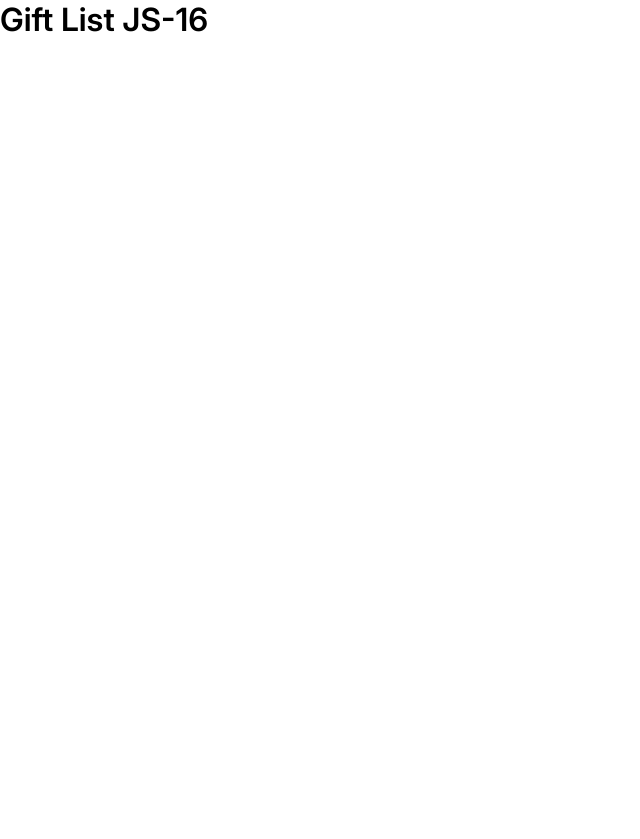
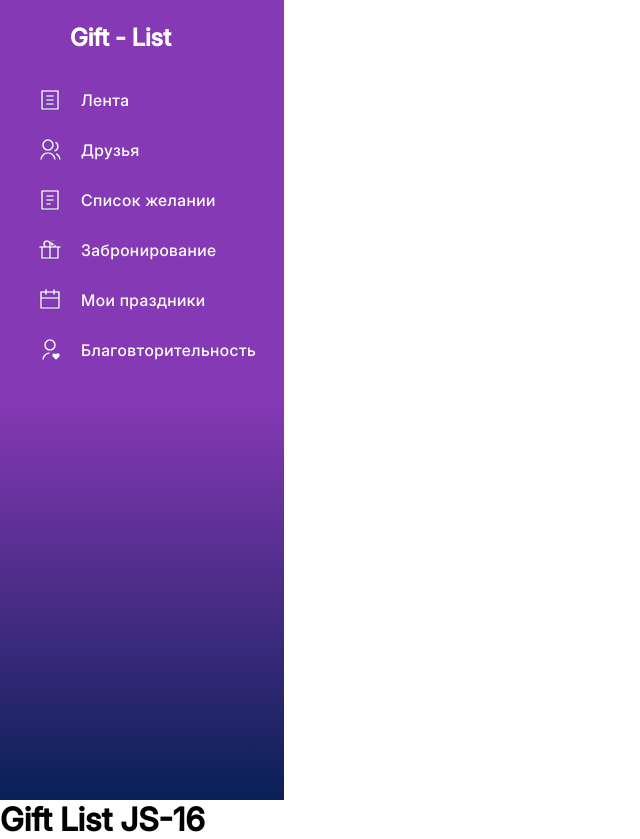
Before and after one commit to peaksoft-school/Gift-list-js16-day-, a React (Vite) app: page / in a window 1280 px wide. Shown: the whole page, without its empty margins (0-640 px from the left). Before the commit the page ends 800 px from the top, so only its background shows below. Built offline with nearby package versions, Linux system fonts and the light colour scheme.

Commit message:
bugfix-input-search

```diff
--- a/src/App.jsx
+++ b/src/App.jsx
@@ -1,3 +1,10 @@
-const App = () => <h1>Gift List JS-16</h1>
+import SideBar from './components/UI/SideBar'
+
+const App = () => (
+   <h1>
+      <SideBar role="USER" />
+      Gift List JS-16
+   </h1>
+)
 
 export default App
--- a/src/components/Themes.jsx
+++ b/src/components/Themes.jsx
@@ -14,12 +14,12 @@ const theme = createTheme({
       },
 
       linear: {
-         main: 'linear-gradient(195deg rgba(128,42,241,1)0%,  rgba(3,78,156,1)96%)',
+         perple:
+            'linear-gradient(195deg rgba(128,42,241,1)0%,  rgba(3,78,156,1)96%)',
          red: 'linear-gradient(153deg, rgba(245,4,4,0.5741946436777836)35%, rgba(224,70,72,0.938340301941089)100%)',
          green: 'linear-gradient(63deg, rgba(17,176,36,0.5741946436777836) 23%, rgba(37,187,78,0.8851190134256828) 100%);',
-
       },
    },
 })
 
-export default theme;
+export default theme
--- a/src/components/UI/SideBar.jsx
+++ b/src/components/UI/SideBar.jsx
@@ -1,13 +1,12 @@
 import { Button, styled } from '@mui/material'
 import React from 'react'
-import UsersIcon from '../../assets/icon/users.svg'
-import TapeIcon from '../../assets/icon/tape.svg'
-import ListIcon from '../../assets/icon/list.svg'
-import GiftIcon from '../../assets/icon/gifts.svg'
-import HolydaysIcon from '../../assets/icon/holidays.svg'
-import UsersLikeIcon from '../../assets/icon/userslike.svg'
-// import UserSideBar from './users/UserSideBar'
-// import UsersIcon from '../../assets/icon/users.svg'
+import UsersIcon from '../../assets/icons/users.svg'
+import TapeIcon from '../../assets/icons/tape.svg'
+import ListIcon from '../../assets/icons/list.svg'
+import GiftIcon from '../../assets/icons/gifts.svg'
+import HolydaysIcon from '../../assets/icons/holidays.svg'
+import UsersLikeIcon from '../../assets/icons/userslike.svg'
+import Mailings from '../../assets/icons/mailings.svg'
 
 const roles = {
    users: [
@@ -20,9 +19,9 @@ const roles = {
    ],
    admin: [
       { title: 'Пользователи', icon: UsersIcon },
-      { title: 'Благотворительность', icon: UsersIcon },
+      { title: 'Благотворительность', icon: UsersLikeIcon },
       { title: 'Жалобы ', icon: UsersIcon },
-      { title: 'Рассылка', icon: UsersIcon },
+      { title: 'Рассылка', icon: Mailings },
    ],
 }
 
@@ -51,8 +50,7 @@ const SideBar = ({ role }) => {
    )
 }
 const Mainh1 = styled('div')({
-   background:
-      'linear-gradient(356deg, rgba(2,0,36,1) 0%, rgba(21,21,96,1) 40%, rgba(218,0,255,1) 100%)',
+   background: 'linear-gradient(180deg, #8639B5 50%, #092056 100%)',
 
    color: '#fff',
    width: '284px',
@@ -64,10 +62,13 @@ const Mainh1 = styled('div')({
    '& .MuiButtonBase-root': {
       textTransform: 'none',
    },
+   '& .MuiTouchRipple-root': {
+      fontWeight: 300,
+   },
 
    h1: {
       fontSize: '24px',
-      fontWeight: '700px',
+      fontWeight: '500px',
       padding: '23px 70px',
    },
    img: {
@@ -78,13 +79,13 @@ const Mainh1 = styled('div')({
       width: 234,
       height: 50,
       marginLeft: '30px',
-
+      fontWeight: 500,
       justifyContent: 'start',
       display: 'flex',
       fontSize: '16px',
       color: '#fff',
       ':focus': {
-         backgroundColor: '#ab42ec',
+         backgroundColor: '#ba19eb',
       },
    },
 })
--- a/src/index.css
+++ b/src/index.css
@@ -1,6 +1,6 @@
 @font-face {
    font-family: 'Inter';
-   src: url('./assets/fonts/Inter_24pt-Medium.ttf');
+   src: url('./assets/fonts/Inter_24pt-SemiBold.ttf');
 }
 
 @font-face {
@@ -10,7 +10,7 @@
 
 @font-face {
    font-family: 'Inter';
-   src: url('./assets/fonts/Inter_24pt-SemiBold.ttf');
+   src: url('./assets/fonts/Inter_24pt-Medium.ttf');
 }
 
 * {
```
